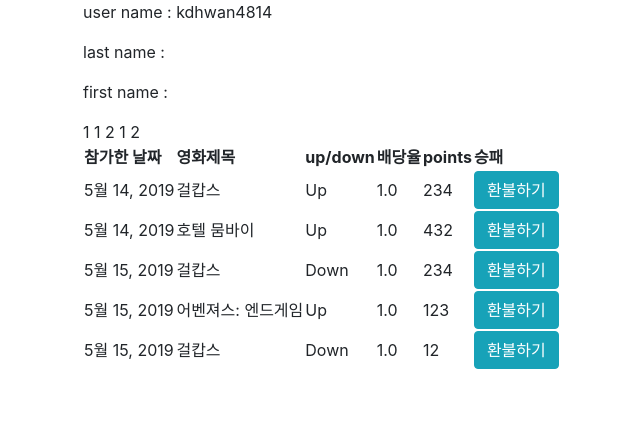
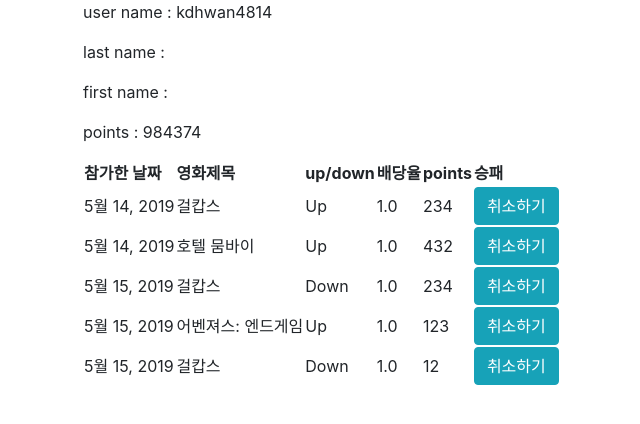
Before and after one commit to DJHyun/collabo, a Django app: page /accounts/1/ in a window 1280 px wide. Shown: the part 56-480 px from the top of the page, without its empty margins (2-642 px from the left). Run offline with Django 3.2, Linux system fonts and the light colour scheme; a user stored in the database is signed in; data comes from the database, SQL or seed files in the repository; both versions use the stored data as it was after the commit; some libraries are stand-ins or nearby versions.

Commit message:
dh 취소시 사용자 포인트 다시 원래대로 올라가게 만듬

```diff
--- a/BOB/accounts/templates/accounts/userdetail.html
+++ b/BOB/accounts/templates/accounts/userdetail.html
@@ -6,7 +6,7 @@
 <p>user name : {{user_infos.username}}</p>
 <p>last name : {{user_infos.last_name}}</p>
 <p>first name : {{user_infos.first_name}}</p>
-
+<p>points : {{user_infos.points }}</p>
 
 <table>
   <tr>
@@ -24,7 +24,6 @@
     <td>{{match.match.date}}</td>
     <td>{{match.match.movie}}</td>
 
-    {{match.updown }}
 
     {% if match.updown == 1 %}
     <td>Up</td>
@@ -43,7 +42,7 @@
     <td>
       <form action = "{% url 'accounts:refund' match.id %}" method = "POST">
       {% csrf_token %}
-      <button type="submit" class="btn btn-info">환불하기</button>
+      <button type="submit" class="btn btn-info">취소하기</button>
       </form>
     </td>
     {% endif %}
--- a/BOB/accounts/views.py
+++ b/BOB/accounts/views.py
@@ -156,5 +156,10 @@ def purchase(request,match_id):
 @login_required
 def refund(request,match_id):
     usermatchmoney = get_object_or_404(UserMatchMoney,pk=match_id)
-    usermatchmoney.delete()
+    if request.user == usermatchmoney.user:
+        request.user.points+=usermatchmoney.points
+        request.user.save()
+        usermatchmoney.delete()
+
+
     return redirect('movies:list')
```
Also changed, not shown: BOB/db.sqlite3.
